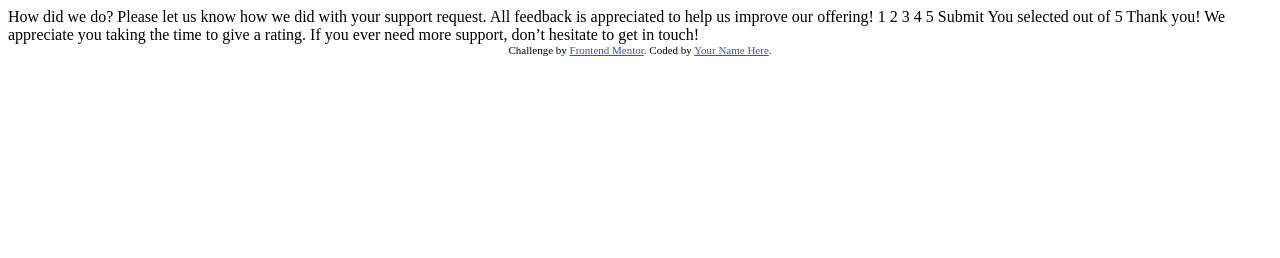
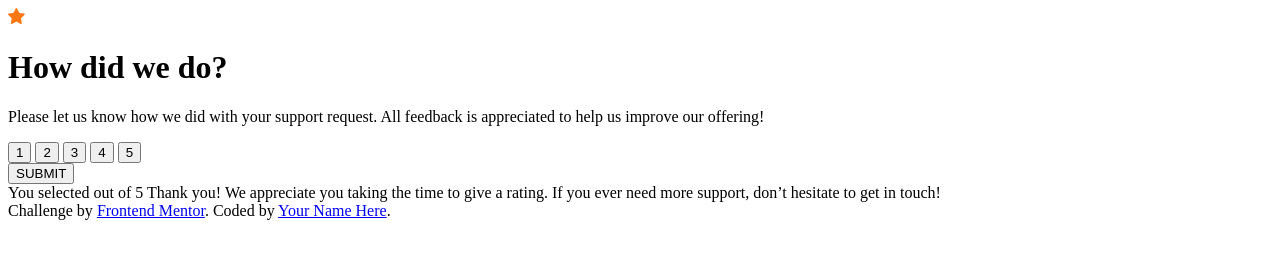
Before and after one commit to zheromskyS/frontend-mentor, a website: page Interactive-rating-component/index.html in a window 1280 px wide. Drawn offline with Linux system fonts and the light colour scheme.

Commit message:
feat: add Rating state in index.html

```diff
--- a/Interactive-rating-component/index.html
+++ b/Interactive-rating-component/index.html
@@ -1,49 +1,58 @@
 <!DOCTYPE html>
 <html lang="en">
   <head>
-  <meta charset="UTF-8">
-  <meta name="viewport" content="width=device-width, initial-scale=1.0"> <!-- displays site properly based on user's device -->
+    <meta charset="UTF-8" />
+    <meta name="viewport" content="width=device-width, initial-scale=1.0" />
 
-  <link rel="icon" type="image/png" sizes="32x32" href="images/favicon-32x32.png">
-
+    <link
+      rel="icon"
+      type="image/png"
+      sizes="32x32"
+      href="images/favicon-32x32.png"
+    />
+    <link rel="stylesheet" href="styles/styles.css" />
+    <link rel="stylesheet" href="styles/mobile-styles.css" />
     <title>Frontend Mentor | Interactive rating component</title>
-
-  <!-- Feel free to remove these styles or customise in your own stylesheet 👍 -->
-  <style>
-    .attribution { font-size: 11px; text-align: center; }
-    .attribution a { color: hsl(228, 45%, 44%); }
-  </style>
   </head>
   <body>
+    <!-- Rating state start-->
 
-  <!-- Rating state start -->
+    <div class="rating-state">
+      <img class="rating-question" src="images/icon-star.svg" alt="star" />
+      <h1 class="">How did we do?</h1>
 
-  How did we do?
+      <p>Please let us know how we did with your support request. All feedback is
+      appreciated to help us improve our offering!</p>
 
-  Please let us know how we did with your support request. All feedback is appreciated
-  to help us improve our offering!
+      <div class="select">
+        <button class="select-button" value="1">1</button>
+        <button class="select-button" value="2">2</button>
+        <button class="select-button" value="3">3</button>
+        <button class="select-button" value="4">4</button>
+        <button class="select-button" value="5">5</button>
+      </div>
 
-  1 2 3 4 5
-
-  Submit
+      <input class="confirm-button" type="submit" value="SUBMIT" />
+    </div>
 
     <!-- Rating state end -->
 
     <!-- Thank you state start -->
 
-  You selected <!-- Add rating here --> out of 5
-
-  Thank you!
-
-  We appreciate you taking the time to give a rating. If you ever need more support,
-  don’t hesitate to get in touch!
+    <div class="">
+      You selected
+      <!-- Add rating here -->
+      out of 5 Thank you! We appreciate you taking the time to give a rating. If
+      you ever need more support, don’t hesitate to get in touch!
+    </div>
 
     <!-- Thank you state end -->
 
-
     <div class="attribution">
-    Challenge by <a href="https://www.frontendmentor.io?ref=challenge" target="_blank">Frontend Mentor</a>.
-    Coded by <a href="#">Your Name Here</a>.
+      Challenge by
+      <a href="https://www.frontendmentor.io?ref=challenge" target="_blank"
+        >Frontend Mentor</a
+      >. Coded by <a href="#">Your Name Here</a>.
     </div>
   </body>
 </html>
```
Lines whose indentation alone changed are shown as unchanged.
